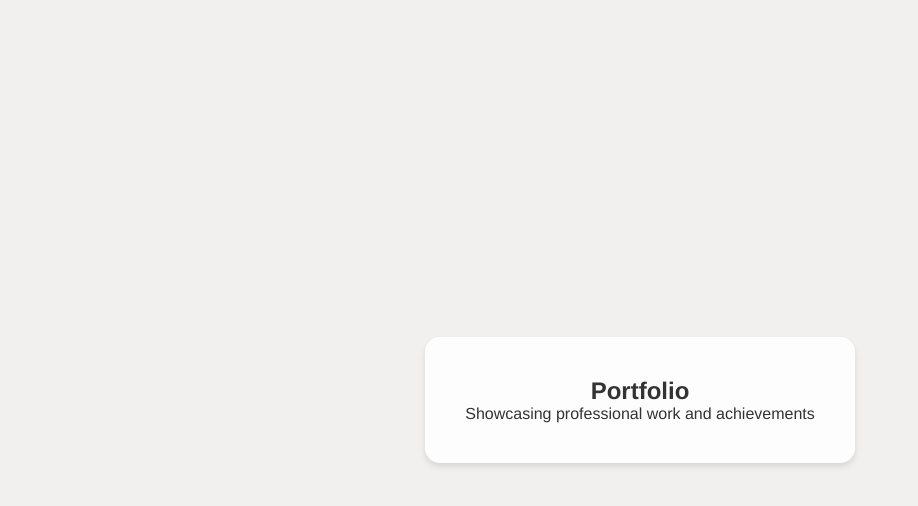
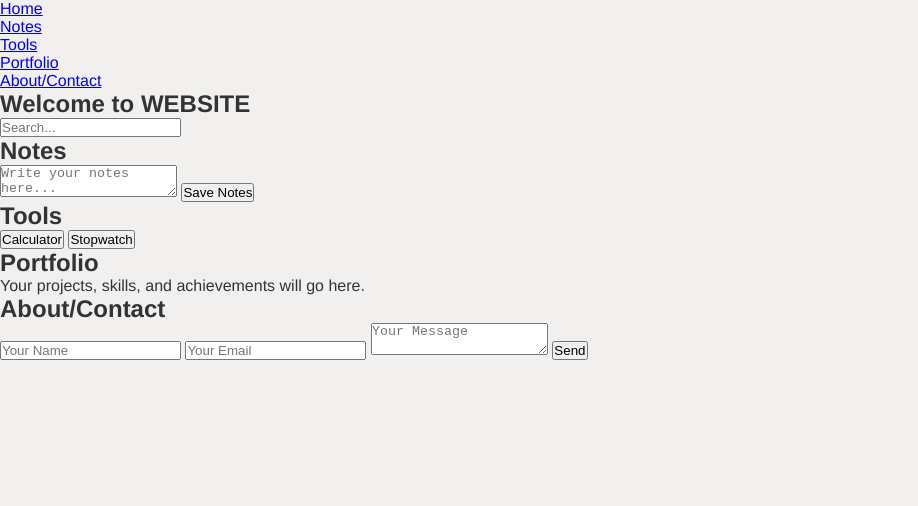
Before and after one commit to NAME0x0/WEBSITE, a plain HTML site: page index.html in a window 1280 px wide. Shown: the whole page, without its empty margins (0-918 px from the left). Drawn offline with Linux system fonts and the light colour scheme.

Commit message:
Update index.html

```diff
--- a/index.html
+++ b/index.html
@@ -3,44 +3,64 @@
 <head>
   <meta charset="UTF-8">
   <meta name="viewport" content="width=device-width, initial-scale=1.0">
-    <title>Mr. Afsah - Personal Website</title>
+  <title>WEBSITE</title>
   <link rel="stylesheet" href="style.css">
 </head>
 <body>
-    <div class="container">
-        <section class="section portfolio">
-            <div class="content">
-                <h1>Portfolio</h1>
-                <p>Showcasing professional work and achievements</p>
+  <!-- Navigation -->
+  <nav>
+    <ul>
+      <li><a href="#search">Home</a></li>
+      <li><a href="#notes">Notes</a></li>
+      <li><a href="#tools">Tools</a></li>
+      <li><a href="#portfolio">Portfolio</a></li>
+      <li><a href="#contact">About/Contact</a></li>
+    </ul>
+  </nav>
+
+  <!-- Sections -->
+  <section id="search">
+    <div class="search-container">
+      <h1>Welcome to WEBSITE</h1>
+      <input type="text" id="searchBar" placeholder="Search...">
     </div>
   </section>
 
-        <section class="section notes">
-            <div class="content">
+  <section id="notes">
+    <div class="notes-container">
       <h2>Notes</h2>
-                <div id="notes-container">
-                    <textarea id="note-input" placeholder="Write your note here..."></textarea>
-                    <button id="save-note">Save Note</button>
-                    <div id="saved-notes"></div>
-                </div>
+      <textarea id="notesArea" placeholder="Write your notes here..."></textarea>
+      <button id="saveNotes">Save Notes</button>
     </div>
   </section>
 
-        <section class="section tools">
-            <div class="content">
+  <section id="tools">
+    <div class="tools-container">
       <h2>Tools</h2>
-                <p>Useful utilities and resources</p>
+      <button id="tool1">Calculator</button>
+      <button id="tool2">Stopwatch</button>
     </div>
   </section>
 
-        <section class="section personal-details">
-            <div class="content">
-                <h2>Contact</h2>
-                <p>Get in touch or find more about me</p>
+  <section id="portfolio">
+    <div class="portfolio-container">
+      <h2>Portfolio</h2>
+      <p>Your projects, skills, and achievements will go here.</p>
     </div>
   </section>
+
+  <section id="contact">
+    <div class="contact-container">
+      <h2>About/Contact</h2>
+      <form id="contactForm">
+        <input type="text" id="name" placeholder="Your Name" required>
+        <input type="email" id="email" placeholder="Your Email" required>
+        <textarea id="message" placeholder="Your Message" required></textarea>
+        <button type="submit">Send</button>
+      </form>
     </div>
+  </section>
 
-    <script src="app.js"></script>
+  <script src="app.js" defer></script>
 </body>
 </html>
```
Lines whose indentation alone changed are shown as unchanged.
